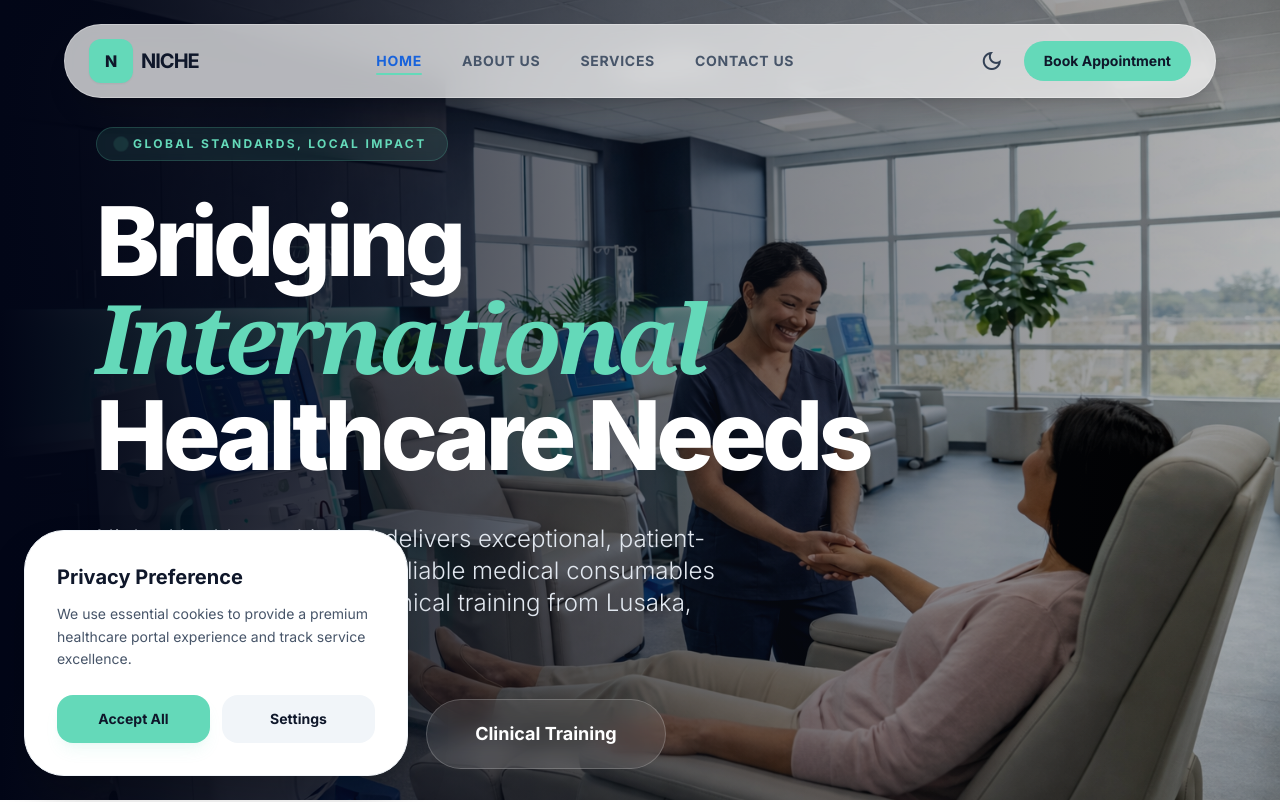
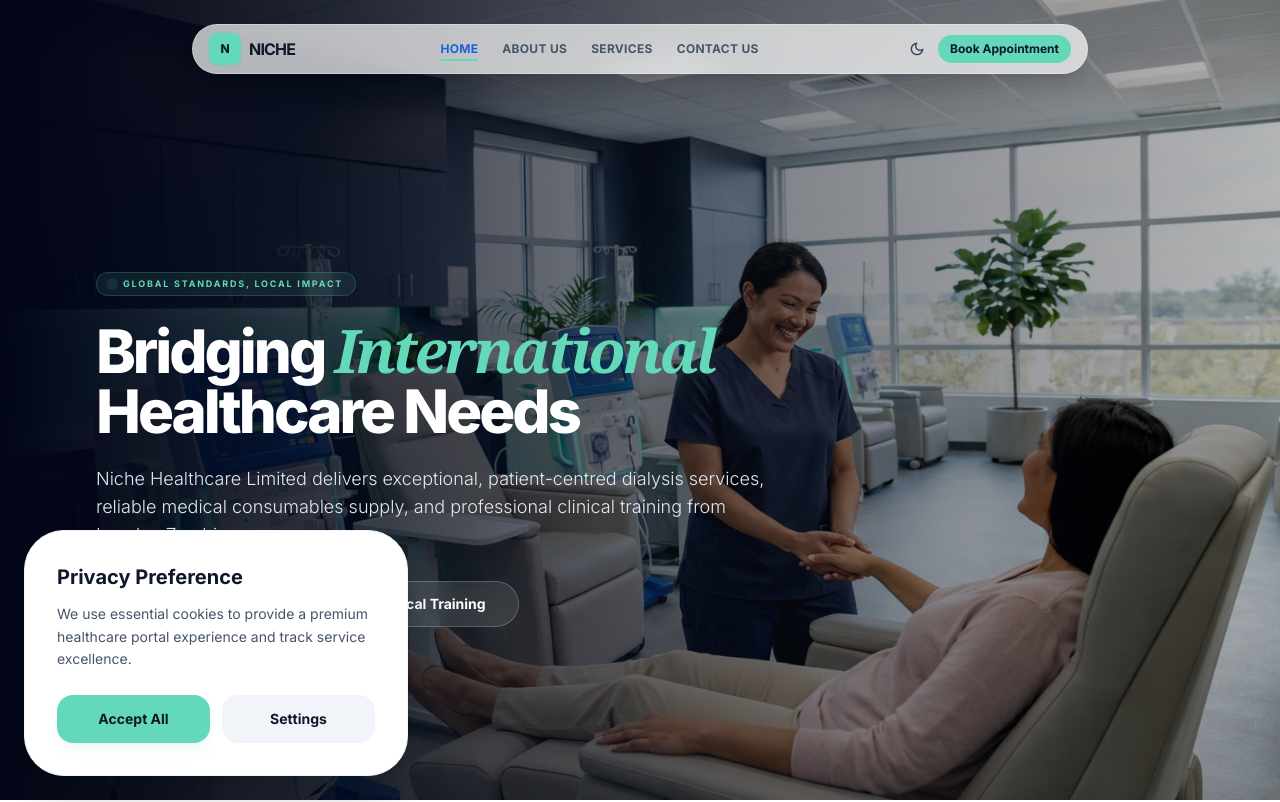
Before and after one commit to willburhachita/niche-health-group, a React (Vite) app: page / in a window 1280 px wide. Shown: the top 802 px of the page. Built offline with nearby package versions, Linux system fonts and the light colour scheme.

Commit message:
updated images path

```diff
--- a/components/Navbar.tsx
+++ b/components/Navbar.tsx
@@ -35,21 +35,20 @@ const Navbar: React.FC<NavbarProps> = ({ isDarkMode, toggleDarkMode }) => {
 
   return (
     <>
-      <nav className="fixed top-6 left-1/2 -translate-x-1/2 z-[60] w-[92%] max-w-6xl">
-        <div className="glass-nav rounded-full px-4 sm:px-6 py-3 flex items-center justify-between shadow-xl">
+      <nav className="fixed top-6 left-1/2 -translate-x-1/2 z-[60] w-[90%] max-w-4xl">
+        <div className="glass-nav rounded-full px-3 sm:px-4 py-1.5 flex items-center justify-between shadow-xl">
           <Link to="/" className="flex items-center gap-2 group">
-            <div className="w-9 h-9 sm:w-11 sm:h-11 bg-primary rounded-xl flex items-center justify-center text-slate-900 font-extrabold shadow-sm group-hover:scale-105 transition-transform">N</div>
-            <span className="font-bold text-lg sm:text-xl tracking-tighter uppercase text-slate-900 dark:text-white">NICHE</span>
+            <div className="w-7 h-7 sm:w-8 sm:h-8 bg-primary rounded-lg flex items-center justify-center text-slate-900 font-extrabold shadow-sm group-hover:scale-105 transition-transform text-[10px] sm:text-xs">N</div>
+            <span className="font-bold text-sm sm:text-base tracking-tighter uppercase text-slate-900 dark:text-white">NICHE</span>
           </Link>
 
-          <div className="hidden md:flex items-center gap-8 lg:gap-10 text-sm font-bold uppercase tracking-wider">
+          <div className="hidden md:flex items-center gap-4 lg:gap-6 text-xs font-bold uppercase tracking-wide">
             {navLinks.map((link) => (
               <Link
                 key={link.path}
                 to={link.path}
-                className={`transition-all hover:text-primary relative py-1 ${
-                  currentPath === link.path ? 'text-secondary dark:text-primary' : 'text-slate-600 dark:text-slate-300'
-                }`}
+                className={`transition-all hover:text-primary relative py-1 ${currentPath === link.path ? 'text-secondary dark:text-primary' : 'text-slate-600 dark:text-slate-300'
+                  }`}
               >
                 {link.name}
                 {currentPath === link.path && (
@@ -59,19 +58,19 @@ const Navbar: React.FC<NavbarProps> = ({ isDarkMode, toggleDarkMode }) => {
             ))}
           </div>
 
-          <div className="flex items-center gap-1 sm:gap-3">
+          <div className="flex items-center gap-1 sm:gap-2">
             <button
-              className="p-2 rounded-full hover:bg-black/5 dark:hover:bg-white/5 transition-colors text-slate-700 dark:text-slate-300"
+              className="p-1 rounded-full hover:bg-black/5 dark:hover:bg-white/5 transition-colors text-slate-700 dark:text-slate-300"
               onClick={toggleDarkMode}
               aria-label="Toggle Dark Mode"
             >
-              <span className="material-symbols-outlined text-2xl align-middle">
+              <span className="material-symbols-outlined text-lg align-middle">
                 {isDarkMode ? 'light_mode' : 'dark_mode'}
               </span>
             </button>
             <Link
               to="/contact"
-              className="bg-primary text-slate-900 px-5 py-2.5 rounded-full text-sm font-bold hover:shadow-lg hover:scale-105 active:scale-95 transition-all hidden sm:block"
+              className="bg-primary text-slate-900 px-3 py-1.5 rounded-full text-xs font-bold hover:shadow-lg hover:scale-105 active:scale-95 transition-all hidden sm:block"
             >
               Book Appointment
             </Link>
@@ -90,24 +89,21 @@ const Navbar: React.FC<NavbarProps> = ({ isDarkMode, toggleDarkMode }) => {
 
       {/* Mobile Menu Drawer */}
       <div
-        className={`fixed inset-0 z-50 md:hidden transition-all duration-500 ease-in-out ${
-          isMenuOpen ? 'opacity-100 pointer-events-auto' : 'opacity-0 pointer-events-none'
-        }`}
+        className={`fixed inset-0 z-50 md:hidden transition-all duration-500 ease-in-out ${isMenuOpen ? 'opacity-100 pointer-events-auto' : 'opacity-0 pointer-events-none'
+          }`}
       >
         <div className="absolute inset-0 bg-slate-950/80 backdrop-blur-md" onClick={() => setIsMenuOpen(false)}></div>
         <div
-          className={`absolute top-0 right-0 w-3/4 h-full bg-white dark:bg-slate-900 shadow-2xl p-8 pt-24 transition-transform duration-500 ease-in-out ${
-            isMenuOpen ? 'translate-x-0' : 'translate-x-full'
-          }`}
+          className={`absolute top-0 right-0 w-3/4 h-full bg-white dark:bg-slate-900 shadow-2xl p-8 pt-24 transition-transform duration-500 ease-in-out ${isMenuOpen ? 'translate-x-0' : 'translate-x-full'
+            }`}
         >
           <div className="flex flex-col gap-6">
             {navLinks.map((link) => (
               <Link
                 key={link.path}
                 to={link.path}
-                className={`text-2xl font-bold ${
-                  currentPath === link.path ? 'text-primary' : 'text-slate-900 dark:text-white'
-                }`}
+                className={`text-2xl font-bold ${currentPath === link.path ? 'text-primary' : 'text-slate-900 dark:text-white'
+                  }`}
               >
                 {link.name}
               </Link>
--- /dev/null
+++ b/components/Reveal.tsx
@@ -0,0 +1,75 @@
+import React, { useEffect, useRef, useState } from 'react';
+
+interface RevealProps {
+    children: React.ReactNode;
+    width?: 'fit-content' | '100%';
+    delay?: number;
+    direction?: 'up' | 'down' | 'left' | 'right';
+    className?: string; // Allow passing extra classes
+}
+
+export const Reveal: React.FC<RevealProps> = ({
+    children,
+    width = 'fit-content',
+    delay = 0,
+    direction = 'up',
+    className = ''
+}) => {
+    const [isVisible, setIsVisible] = useState(false);
+    const ref = useRef<HTMLDivElement>(null);
+
+    useEffect(() => {
+        const observer = new IntersectionObserver(
+            ([entry]) => {
+                if (entry.isIntersecting) {
+                    setIsVisible(true);
+                    observer.disconnect(); // Trigger once
+                }
+            },
+            {
+                threshold: 0.15, // Trigger when 15% coming into view
+                rootMargin: '0px 0px -50px 0px' // Slightly offset bottom
+            }
+        );
+
+        if (ref.current) {
+            observer.observe(ref.current);
+        }
+
+        return () => {
+            if (ref.current) {
+                observer.unobserve(ref.current);
+            }
+        };
+    }, []);
+
+    const getTranslateData = () => {
+        switch (direction) {
+            case 'up': return 'translate-y-20';
+            case 'down': return '-translate-y-20';
+            case 'left': return 'translate-x-20';
+            case 'right': return '-translate-x-20';
+            default: return 'translate-y-20';
+        }
+    };
+
+    const transitionDelay = `${delay}s`;
+
+    return (
+        <div
+            ref={ref}
+            style={{ width }}
+            className={`relative ${className}`}
+        >
+            <div
+                className={`transform transition-all duration-1000 ease-[cubic-bezier(0.17,0.55,0.55,1)] ${isVisible
+                    ? 'opacity-100 translate-y-0 translate-x-0'
+                    : `opacity-0 ${getTranslateData()}`
+                    }`}
+                style={{ transitionDelay }}
+            >
+                {children}
+            </div>
+        </div>
+    );
+};
--- a/pages/Home.tsx
+++ b/pages/Home.tsx
@@ -1,6 +1,7 @@
 
 import React from 'react';
 import { Link } from 'react-router-dom';
+import { Reveal } from '../components/Reveal';
 
 const Home: React.FC = () => {
   return (
@@ -17,32 +18,35 @@ const Home: React.FC = () => {
         </div>
 
         <div className="container mx-auto px-6 md:px-12 lg:px-24 relative z-10">
-          <div className="max-w-4xl">
-            <span className="inline-flex items-center gap-2 text-primary font-bold tracking-[0.2em] uppercase text-xs mb-8 px-5 py-2 rounded-full bg-primary/10 border border-primary/20 backdrop-blur-sm">
-              <span className="w-2 h-2 rounded-full bg-primary animate-ping"></span>
+          <Reveal>
+            <div className="max-w-3xl">
+              <span className="inline-flex items-center gap-2 text-primary font-bold tracking-[0.2em] uppercase text-[9px] mb-6 px-3 py-1 rounded-full bg-primary/10 border border-primary/20 backdrop-blur-sm">
+                <span className="w-1.5 h-1.5 rounded-full bg-primary animate-ping"></span>
                 Global Standards, Local Impact
               </span>
-            <h1 className="text-5xl sm:text-7xl md:text-8xl font-black text-white mb-10 leading-[1] tracking-tighter">
+              <h1 className="text-3xl sm:text-5xl md:text-6xl font-black text-white mb-6 leading-[1] tracking-tighter">
                 Bridging <span className="text-primary italic font-serif">International</span> <br />Healthcare Needs
               </h1>
-            <p className="text-lg md:text-2xl text-slate-200 mb-12 leading-relaxed max-w-2xl font-light">
+              <p className="text-sm md:text-lg text-slate-200 mb-8 leading-relaxed max-w-2xl font-light">
                 Niche Healthcare Limited delivers exceptional, patient-centred dialysis services, reliable medical consumables supply, and professional clinical training from Lusaka, Zambia.
               </p>
-            <div className="flex flex-col sm:flex-row items-center gap-5">
-              <Link to="/services" className="bg-primary text-slate-900 px-12 py-5 rounded-full font-black text-lg hover:shadow-2xl hover:-translate-y-1 transition-all w-full sm:w-auto text-center">
+              <div className="flex flex-col sm:flex-row items-center gap-4">
+                <Link to="/services" className="bg-primary text-slate-900 px-8 py-3 rounded-full font-black text-sm hover:shadow-2xl hover:-translate-y-1 transition-all w-full sm:w-auto text-center">
                   Explore Our Capabilities
                 </Link>
-              <Link to="/services" className="bg-white/10 backdrop-blur-md border border-white/20 text-white px-12 py-5 rounded-full font-bold text-lg hover:bg-white/20 transition-all w-full sm:w-auto text-center">
+                <Link to="/services" className="bg-white/10 backdrop-blur-md border border-white/20 text-white px-8 py-3 rounded-full font-bold text-sm hover:bg-white/20 transition-all w-full sm:w-auto text-center">
                   Clinical Training
                 </Link>
               </div>
             </div>
+          </Reveal>
         </div>
       </header>
 
       {/* Capabilities Section */}
       <section className="py-32 md:py-48 bg-white dark:bg-slate-950">
         <div className="container mx-auto px-6 lg:px-24">
+          <Reveal width="100%">
             <div className="flex flex-col lg:flex-row lg:items-end justify-between mb-24 gap-12">
               <div className="max-w-3xl">
                 <h2 className="text-4xl md:text-6xl font-bold mb-8 text-slate-900 dark:text-white tracking-tight">Our Capabilities</h2>
@@ -109,12 +113,14 @@ const Home: React.FC = () => {
                 </div>
               </div>
             </div>
+          </Reveal>
         </div>
       </section>
 
       {/* Mission Section */}
       <section className="py-40 bg-slate-50 dark:bg-slate-900">
         <div className="container mx-auto px-6 lg:px-24">
+          <Reveal width="100%">
             <div className="flex flex-col lg:flex-row items-center gap-24">
               <div className="w-full lg:w-1/2 relative">
                 <div className="aspect-[4/5] rounded-[4rem] overflow-hidden shadow-2xl relative">
@@ -163,12 +169,14 @@ const Home: React.FC = () => {
                 </Link>
               </div>
             </div>
+          </Reveal>
         </div>
       </section>
 
       {/* CTA Section */}
       <section className="py-32 bg-secondary text-white relative overflow-hidden">
         <div className="container mx-auto px-6 lg:px-24 text-center relative z-10">
+          <Reveal width="100%">
             <h2 className="text-4xl md:text-6xl font-black mb-8 tracking-tighter">Ready for Exceptional Renal Care?</h2>
             <p className="text-white/80 max-w-2xl mx-auto mb-12 text-lg font-light">
               Whether you need dialysis services, certified clinical training, or reliable medical consumables, our team of experts is ready to assist.
@@ -181,6 +189,7 @@ const Home: React.FC = () => {
                 <span className="material-symbols-outlined">call</span> Talk to an Advisor
               </a>
             </div>
+          </Reveal>
         </div>
         <div className="absolute top-0 right-0 w-1/3 h-full bg-white/5 skew-x-12 translate-x-1/2"></div>
         <div className="absolute bottom-0 left-0 w-1/4 h-full bg-white/5 -skew-x-12 -translate-x-1/2"></div>
@@ -189,4 +198,5 @@ const Home: React.FC = () => {
   );
 };
 
+
 export default Home;
```
Also changed, not shown: pages/About.tsx (+27 -5 lines), pages/Contact.tsx (+19 -8 lines), pages/Services.tsx (+20 -3 lines). Lines whose indentation alone changed are shown as unchanged.
